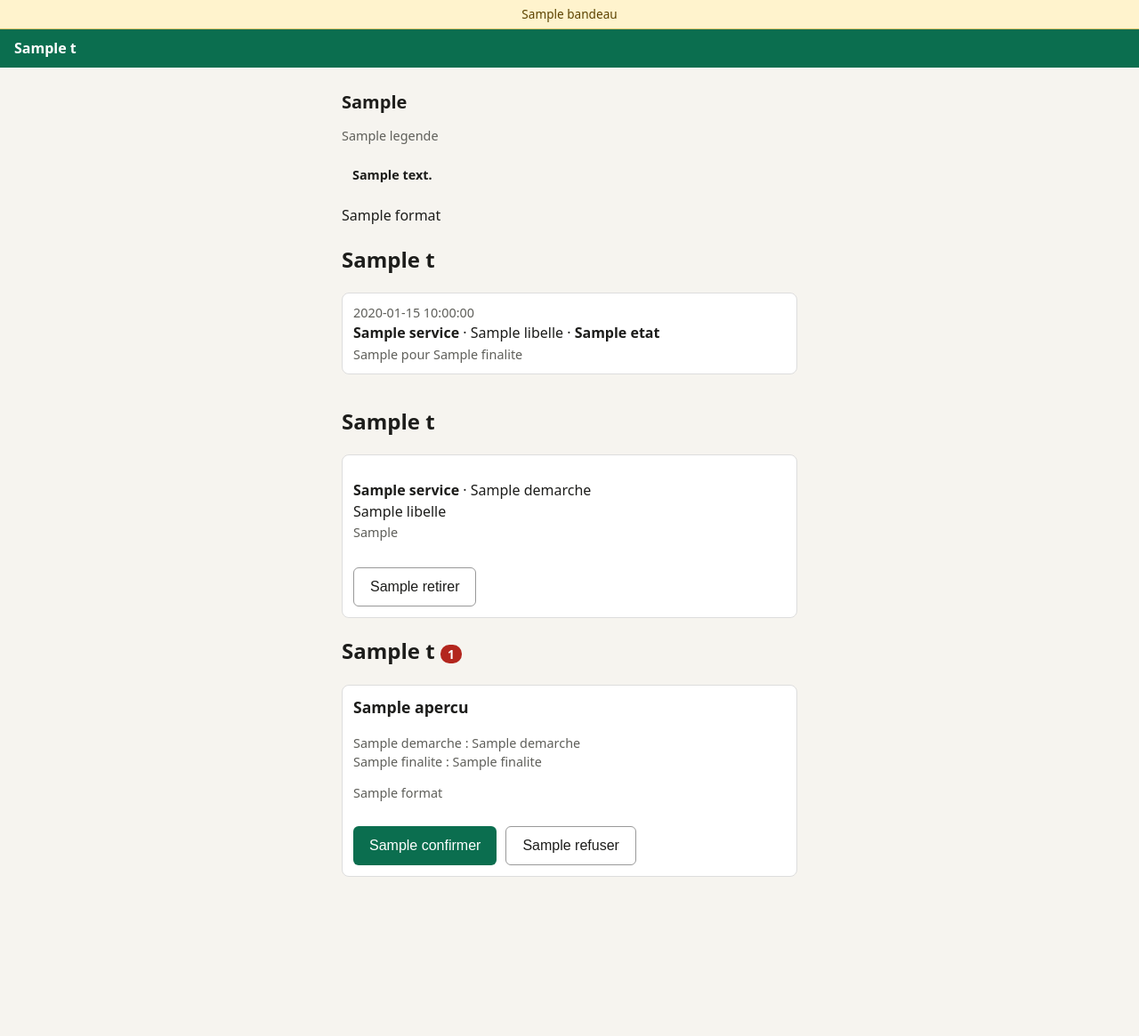
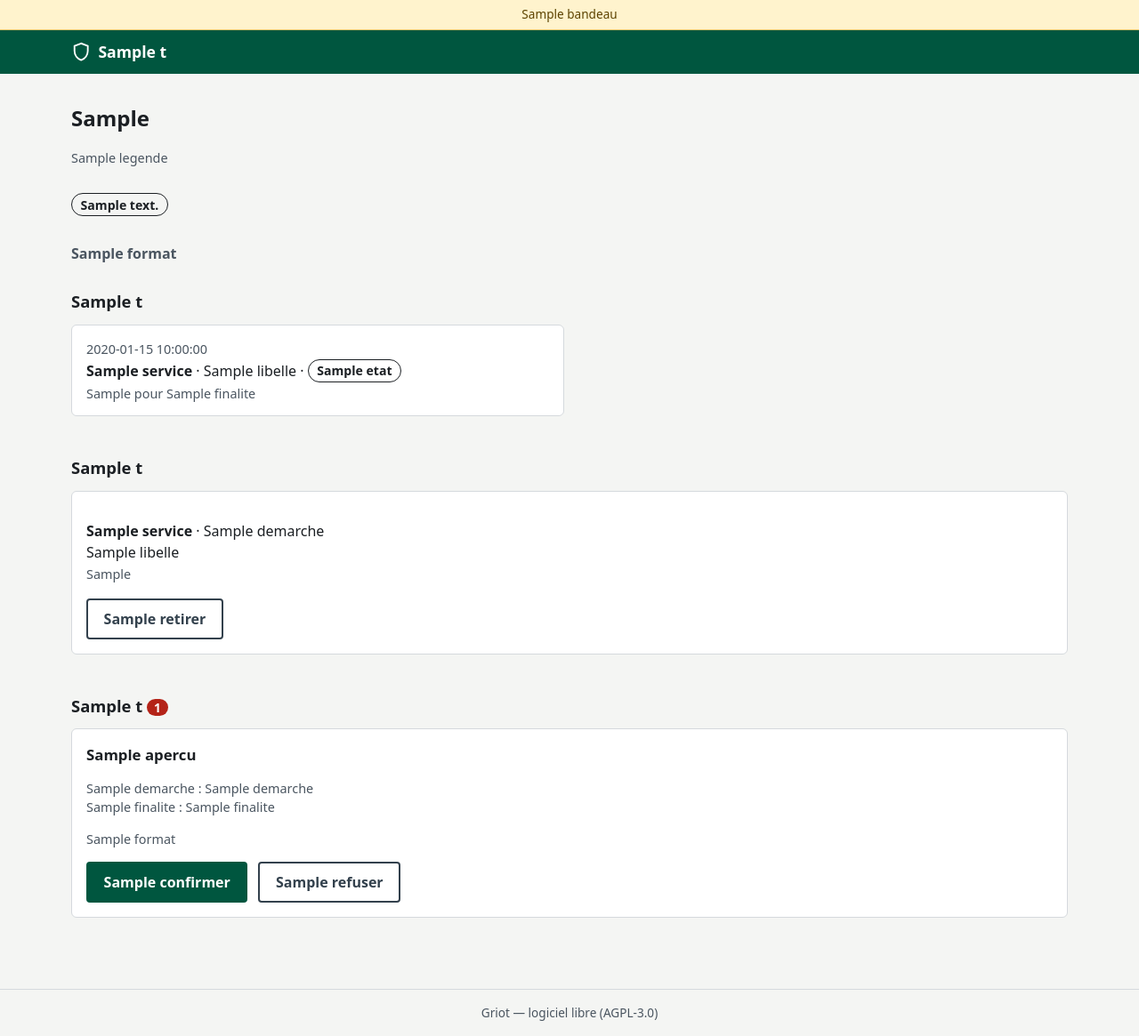
Before and after one commit to wangredelwende-spec/griot-dites-le-nous-une-fois, a FastAPI app: template espace-usager/portail/app/templates/accueil.html in a window 1280 px wide. Shown: the whole page at 89% size. Before the commit the page ends 986 px from the top, so only its background shows below. Run offline with FastAPI, Linux system fonts and the light colour scheme; the template is opened without the code that fills it: most values are stand-ins (such as "Sample title", 1, 10 or a date in 2020); parts of the project's set-up code (start-up, migrations or seed data) failed here and were passed over.

Commit message:
Portail usager : feuille commune et mise en page sobre

```diff
--- a/espace-usager/portail/app/static/portail.css
+++ b/espace-usager/portail/app/static/portail.css
@@ -1,40 +1 @@
-/* Portail usager : une seule feuille, polices du système, aucune image : quelques Ko en 3G */
-:root { --texte: #1d1d1b; --fond: #f6f4ef; --carte: #fff; --accent: #0b6e4f; --alerte: #b3261e; --gris: #5f5f5a; }
-* { box-sizing: border-box; }
-body { margin: 0; font: 16px/1.45 system-ui, sans-serif; color: var(--texte); background: var(--fond); }
-header { display: flex; justify-content: space-between; align-items: center; padding: 10px 16px; background: var(--accent); }
-header a, header .lien { color: #fff; }
-.bandeau { margin: 0; padding: 6px 12px; background: #fff3cd; color: #5c4400; font-size: .85rem; text-align: center;
-            border-bottom: 1px solid #e0c36a; }
-.badge { padding: 8px 12px; border-radius: 6px; font-size: .9rem; margin: 0 0 12px; }
-.badge.ok { background: #e3f4e6; color: #1d5c2a; }
-.badge.ko { background: #fde8e6; color: var(--alerte); font-weight: 600; }
-.marque { font-weight: 700; text-decoration: none; }
-main { max-width: 34rem; margin: 0 auto; padding: 8px 16px 24px; }
-h1 { font-size: 1.25rem; margin: 16px 0 10px; }
-a { color: var(--accent); }
-.legende, .petit, .aide { color: var(--gris); font-size: .9rem; }
-.carte { background: var(--carte); border: 1px solid #ddd; border-radius: 8px; padding: 12px; margin: 0 0 12px; }
-label { display: block; margin: 10px 0 4px; font-weight: 600; }
-input { width: 100%; padding: 10px; font-size: 1.1rem; border: 1px solid #999; border-radius: 6px; }
-button, .bouton { display: inline-block; min-height: 44px; padding: 10px 18px; margin-top: 12px; font-size: 1rem;
-                  border: 0; border-radius: 6px; background: var(--accent); color: #fff; text-decoration: none; }
-button.second, .bouton.second { background: #fff; color: var(--texte); border: 1px solid #999; }
-button.lien { background: none; min-height: 0; padding: 0; margin: 0; text-decoration: underline; font-size: .9rem; }
-.boutons { display: flex; gap: 10px; flex-wrap: wrap; }
-.menu a { display: block; padding: 16px 12px; margin: 0 0 10px; background: var(--carte); border: 1px solid #ddd;
-          border-radius: 8px; font-weight: 600; text-decoration: none; }
-.pastille { background: var(--alerte); color: #fff; border-radius: 10px; padding: 1px 8px; font-size: .85rem; }
-.apercu { font-size: 1.1rem; font-weight: 600; margin-top: 0; }
-.erreur { background: #fde8e6; color: var(--alerte); padding: 10px; border-radius: 6px; }
-.liste { list-style: none; padding: 0; }
-.liste li { background: var(--carte); border: 1px solid #ddd; border-radius: 8px; margin: 0 0 8px; }
-.liste a, .liste .vide { display: block; padding: 10px 12px; color: var(--texte); text-decoration: none; }
-.etat { font-weight: 600; }
-.etat.alerte, .etat.refus-usager, .etat.demande { color: var(--alerte); }
-dl { margin: 0 0 12px; }
-dt { font-weight: 600; color: var(--gris); font-size: .85rem; margin-top: 8px; }
-dd { margin: 0; overflow-wrap: anywhere; }
-.recu { font-size: 1.15rem; letter-spacing: .05em; }
-.pages { display: flex; justify-content: space-between; }
-.pied { margin-top: 24px; }
+/* Ancien nom de la feuille. Les pages utilisent griot.css ; ce fichier reste pour le test de page legere. */
--- a/espace-usager/portail/app/templates/accueil.html
+++ b/espace-usager/portail/app/templates/accueil.html
@@ -24,6 +24,7 @@
 </p>
 
 <h2>{{ t.accords_titre }}</h2>
+<div class="grille">
 {% for a in accords %}
 <section class="carte">
   <p><strong>{{ a.service }}</strong> · {{ a.demarche }}<br>
@@ -37,8 +38,10 @@
 {% else %}
 <p>{{ t.aucun_accord }}</p>
 {% endfor %}
+</div>
 
 <h2>{{ t.attente_titre }}{% if demandes %} <span class="pastille">{{ demandes | length }}</span>{% endif %}</h2>
+<div class="grille">
 {% for d in demandes %}
 <section class="carte">
   <p class="apercu">{{ d.apercu }}</p>
@@ -56,4 +59,5 @@
 {% else %}
 <p>{{ t.aucune_demande }}</p>
 {% endfor %}
+</div>
 {% endblock %}
--- a/espace-usager/portail/app/templates/base.html
+++ b/espace-usager/portail/app/templates/base.html
@@ -4,22 +4,25 @@
 <meta charset="utf-8">
 <meta name="viewport" content="width=device-width, initial-scale=1">
 <title>{% block titre %}{{ t.titre_site }}{% endblock %}</title>
-<link rel="stylesheet" href="{{ racine }}/static/portail.css">
+<link rel="stylesheet" href="{{ racine }}/static/griot.css">
 </head>
 <body>
 <p class="bandeau" role="note">{{ t.bandeau }}</p>
 <header>
-  <a href="{{ racine }}" class="marque">{{ t.titre_site }}</a>
-  {% if connecte %}
-  <form method="post" action="{{ racine }}/deconnexion">
-    <input type="hidden" name="csrf" value="{{ csrf }}">
-    <button class="lien">{{ t.deconnexion }}</button>
-  </form>
-  {% endif %}
+  <div class="barre">
+    <a href="{{ racine }}" class="marque"><svg viewBox="0 0 24 24" aria-hidden="true"><path d="M12 2 4 5v6c0 5 3.4 9.4 8 11 4.6-1.6 8-6 8-11V5z"/></svg>{{ t.titre_site }}</a>
+    {% if connecte %}
+    <form method="post" action="{{ racine }}/deconnexion" class="deconnexion">
+      <input type="hidden" name="csrf" value="{{ csrf }}">
+      <button class="lien">{{ t.deconnexion }}</button>
+    </form>
+    {% endif %}
+  </div>
 </header>
 <main>
 {% block contenu %}{% endblock %}
 {% if connecte and not accueil %}<p class="pied"><a href="{{ racine }}">{{ t.retour_menu }}</a></p>{% endif %}
 </main>
+<footer>Griot — logiciel libre (AGPL-3.0)</footer>
 </body>
 </html>
--- /dev/null
+++ b/guichet-agent/app/static/griot.css
@@ -0,0 +1,67 @@
+/* Griot - feuille commune ; systeme only, hors ligne. */
+:root{--v:#00563f;--f:#f4f5f3;--s:#fff;--t:#1b1f23;--d:#4a5560;--b:#d5d9dd;--n:#33414d;--r:#b42318;--fp:#1d70b8}
+*{box-sizing:border-box}
+body{margin:0;font:1rem/1.5 system-ui,-apple-system,"Segoe UI",sans-serif;color:var(--t);background:var(--f)}
+:focus-visible{outline:3px solid var(--fp);outline-offset:2px}
+.bandeau{margin:0;padding:.4rem .75rem;background:#fff3cd;color:#5c4400;font-size:.85rem;text-align:center;border-bottom:1px solid #e0c36a}
+header{background:var(--v);color:#fff}
+.barre{max-width:72rem;margin:auto;padding:.7rem 1rem;display:flex;flex-wrap:wrap;gap:.5rem 1rem;align-items:center;justify-content:space-between}
+.marque{display:flex;align-items:center;gap:.5rem;color:#fff;text-decoration:none;font-weight:700;font-size:1.1rem}
+.marque svg{width:1.4rem;height:1.4rem;fill:none;stroke:currentColor;stroke-width:2}
+.marque span{font-weight:400;font-size:.9rem;opacity:.85}
+.deconnexion{display:flex;align-items:center;gap:.6rem;margin:0;font-size:.9rem}
+.deconnexion button{background:none;border:1px solid #ffffff99;color:#fff;border-radius:4px;padding:.25rem .6rem;font:inherit;cursor:pointer}
+header a{color:#fff}header :focus-visible{outline-color:#ffdd00}
+footer{border-top:1px solid var(--b);color:var(--d);font-size:.85rem;text-align:center;padding:1rem;margin-top:2rem}
+main{max-width:72rem;margin:auto;padding:1.5rem 1rem 1rem}
+h1{font-size:1.5rem;margin:.5rem 0 1rem}h2{font-size:1.15rem;margin:1.75rem 0 .75rem}h3{font-size:1rem;margin:1.25rem 0 .5rem}
+a{color:#0b4f8a}code{font-family:ui-monospace,Consolas,monospace;font-size:.9em;overflow-wrap:anywhere}
+.petit,.aide,.legende{color:var(--d);font-size:.9rem}.aide{margin:.3rem 0 1rem;max-width:48rem}
+.carte,.bloc{background:var(--s);border:1px solid var(--b);border-radius:6px;padding:1rem;margin:0 0 1rem}
+button,.bouton{display:inline-block;min-height:44px;padding:.55rem 1.1rem;border:2px solid var(--v);border-radius:4px;background:var(--v);color:#fff;font:inherit;font-weight:600;text-decoration:none;cursor:pointer}
+button:hover,.bouton:hover{background:#004333;border-color:#004333}
+button.second,.bouton.second,.bouton.secondaire{background:var(--s);color:var(--n);border-color:var(--n)}
+button.lien{background:none;border:0;min-height:0;padding:0;color:#fff;text-decoration:underline;font-size:.9rem}
+.boutons{display:flex;flex-wrap:wrap;gap:.75rem;align-items:center;margin-top:.75rem}
+label{display:block;font-weight:600;margin:.8rem 0 .3rem}
+input,select{width:100%;padding:.6rem .7rem;font:inherit;border:2px solid #6b7680;border-radius:4px;background:var(--s);color:var(--t)}
+input[type=radio],input[type=checkbox]{width:1.1rem;height:1.1rem;accent-color:var(--v);margin:0 .3rem 0 0}
+fieldset{border:1px solid var(--b);border-radius:4px;margin:1rem 0;padding:.5rem 1rem 1rem}legend{font-weight:600;padding:0 .3rem}
+.erreur,.message{border-left:6px solid var(--r);background:#fdecea;color:#7a1b13;padding:.7rem 1rem;margin:1rem 0;border-radius:4px}
+.message{border-color:#1e7b45;background:#e6f4ea;color:#0f3d22}
+.badge,.etat,.statut{display:inline-block;padding:.1rem .6rem;border-radius:1rem;font-size:.88rem;font-weight:600;border:1px solid;white-space:nowrap}
+.badge.ok,.etat.confirmation,.etat.remise,.statut.actif{background:#dcf3e5;color:#0b5130;border-color:#9fd3b4}
+.badge.ko,.etat.refuse,.etat.refuse-usager,.etat.alerte{background:#fdecea;color:#7a1b13;border-color:#f3b5ae}
+.badge.indispo,.etat.indisponible,.etat.expiration,.statut.revoque{background:#e9eaec;color:#3d434a;border-color:#c4c8cd}
+.etat.attente,.etat.retrait,.statut.suspendu{background:#fff2d9;color:#7a3500;border-color:#f0bd85}
+.bloc.succes{border-left:6px solid var(--v)}.bloc.attente{border-left:6px solid #b54708}
+.liste{list-style:none;padding:0;margin:0 0 1rem;display:grid;gap:.75rem}
+.liste li{background:var(--s);border:1px solid var(--b);border-radius:6px}
+.liste a,.liste .vide{display:block;padding:.85rem 1rem;color:var(--t);text-decoration:none}
+.liste a:hover{background:#f0f7f3}
+.grille{display:grid;gap:1rem;margin:0 0 1rem}
+.pages{display:flex;justify-content:space-between;gap:1rem;margin:1rem 0}
+.pastille{background:var(--r);color:#fff;border-radius:1rem;padding:0 .5rem;font-size:.85rem}
+.apercu{font-size:1.05rem;font-weight:600;margin:0 0 .5rem}
+.compteur{font-weight:600;color:var(--d)}
+dl.carte{display:grid;grid-template-columns:max-content 1fr;gap:.4rem 1.25rem}
+dt{font-weight:600;color:var(--d);font-size:.9rem}dd{margin:0;overflow-wrap:anywhere}
+.recu{font-size:1.1rem;letter-spacing:.05em;font-weight:700}
+table{width:100%;border-collapse:collapse;background:var(--s)}
+th,td{text-align:left;padding:.6rem .7rem;border-bottom:1px solid var(--b);vertical-align:top}
+th{font-size:.8rem;text-transform:uppercase;letter-spacing:.03em;color:var(--d);background:#eef0ee}
+.defile{overflow-x:auto}.resume{list-style:none;padding:0;display:flex;flex-wrap:wrap;gap:.75rem;margin:0 0 1.25rem}
+.resume li{background:var(--s);border:1px solid var(--b);border-radius:6px;padding:.5rem .9rem}
+.resume .nombre{font-size:1.4rem;font-weight:700;font-variant-numeric:tabular-nums}
+.resultat{font-size:1.3rem;margin:0 0 .5rem}.sous-titre{margin-top:1.5rem}
+.telephone{background:#2b2f33;border-radius:2rem;padding:1.5rem 1.25rem 2rem;max-width:26rem;margin:auto}
+.numero{color:#c9d1d9;text-align:center;margin:0 0 .5rem;font-size:.9rem}
+.ecran{background:#c7d3b5;color:#13200c;border-radius:.5rem;padding:.9rem;min-height:11rem;font:1.05rem/1.4 ui-monospace,Consolas,monospace;white-space:pre-wrap;overflow-wrap:anywhere}
+.ecran-compteur{color:#9aa4ad;text-align:right;font-size:.8rem;margin:.25rem 0 1rem}
+.clavier{display:flex;flex-wrap:wrap;gap:.5rem;margin-top:.75rem}
+.clavier label{color:#c9d1d9;width:100%;font-size:.9rem}
+.clavier input{flex:1;min-width:0;padding:.6rem;font:1.1rem ui-monospace,Consolas,monospace;border:0;border-radius:.4rem}
+.clavier button{background:var(--v);border:0}.clavier button.raccrocher{width:100%;background:var(--r)}
+.masque{position:absolute;left:-9999px}
+@media(min-width:48rem){.liste{grid-template-columns:repeat(auto-fill,minmax(23rem,1fr))}.grille{grid-template-columns:repeat(auto-fit,minmax(23rem,1fr))}}
+@media(max-width:40rem){main{padding:1rem .75rem}.barre{padding:.6rem .75rem}dl.carte{grid-template-columns:1fr}.telephone{border-radius:1rem}}
```
Also changed, not shown: espace-usager/portail/app/static/griot.css (added, +67 -0 lines), espace-usager/ussd/app/static/griot.css (added, +67 -0 lines), tests/test_css_commun.py (added, +20 -0 lines).
